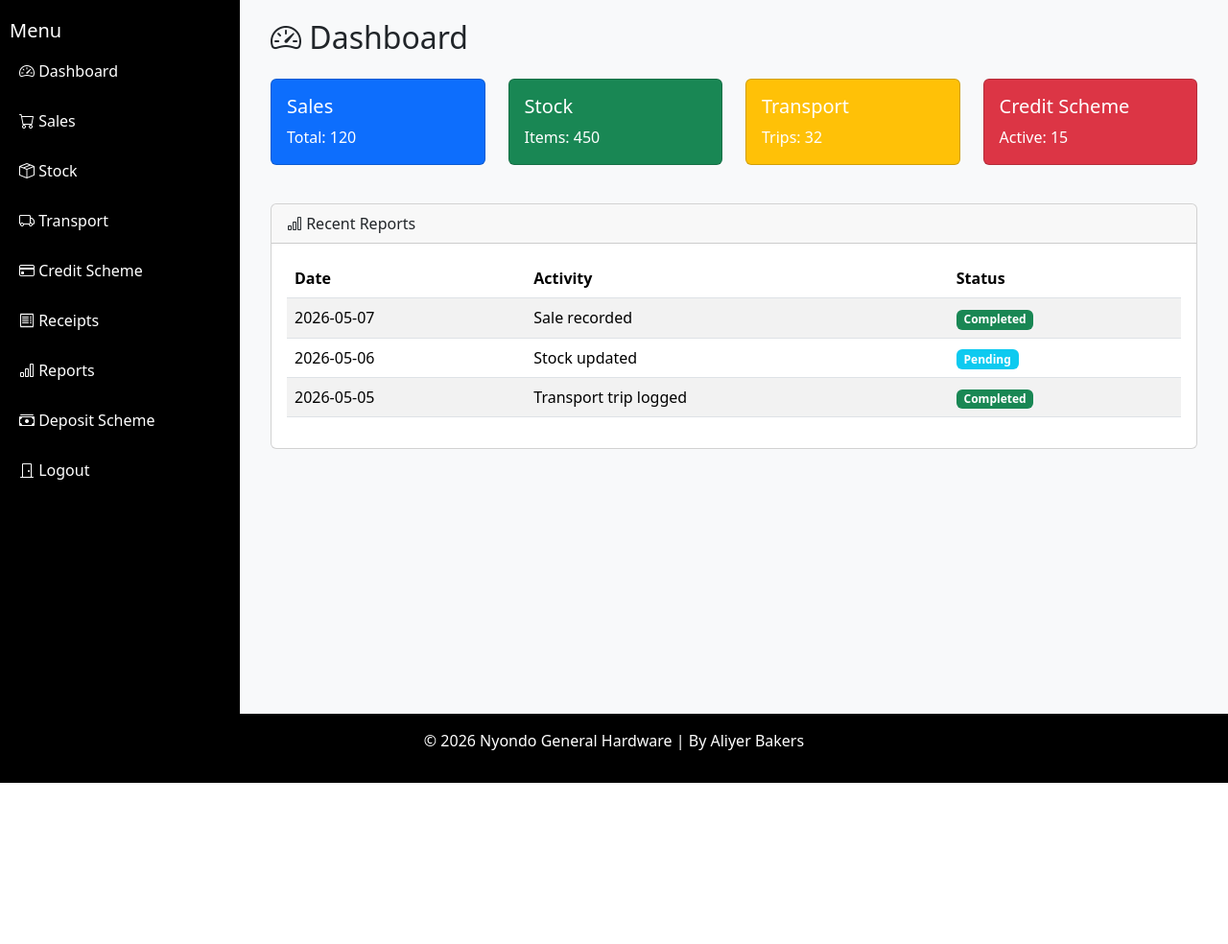
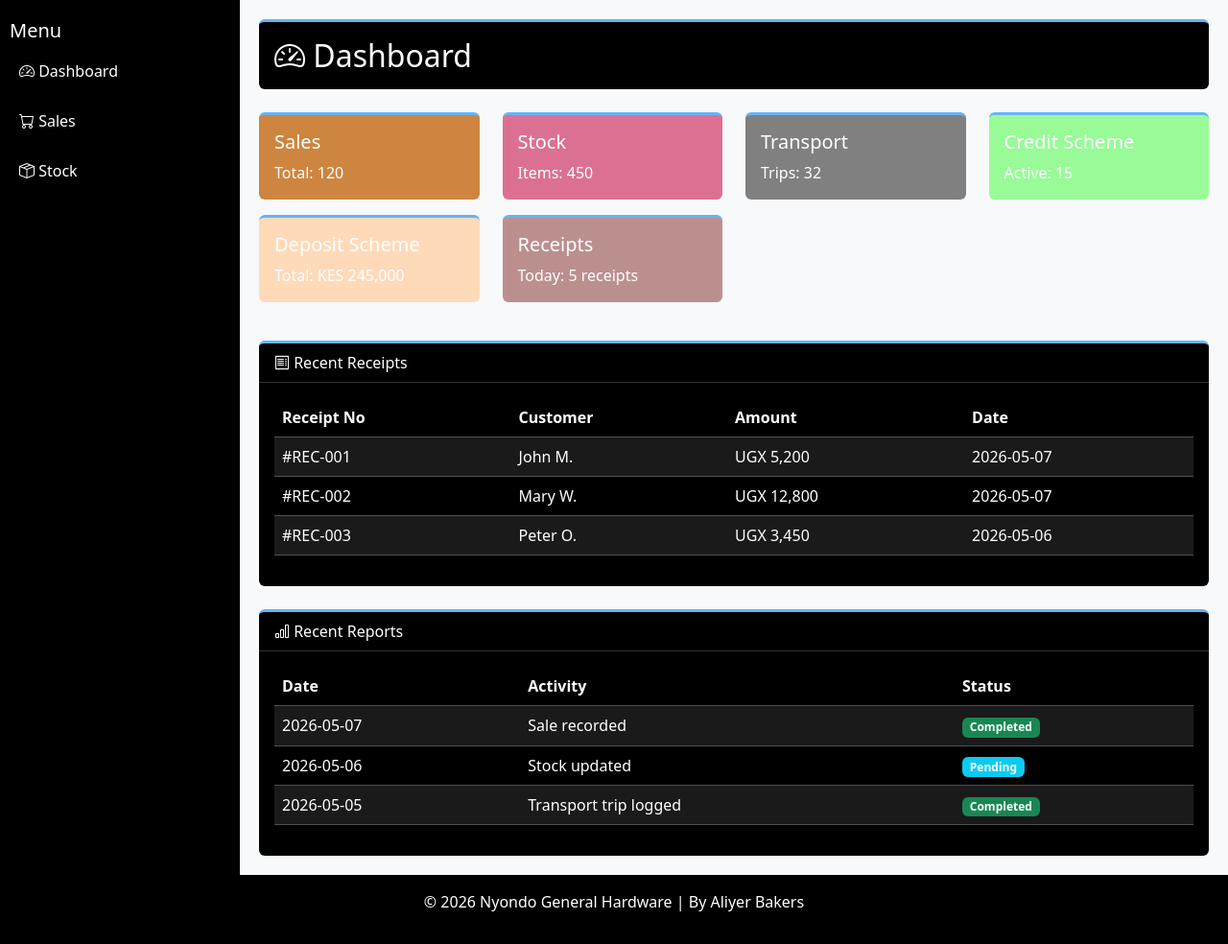
Before and after one commit to amusaazi-sudo/nyondogeneralhardwareproject, a Django app: page / in a window 1280 px wide. Shown: the part 56-1040 px from the top of the page at 96% size. Before the commit the page ends 872 px from the top, so only its background shows below. Run offline with Django 5.2, Linux system fonts and the light colour scheme; data that the repository does not hold is empty; parts of the project's set-up code (start-up, migrations or seed data) failed here and were passed over.

Commit message:
designed the ux for deposit scheme and improved the dashboard

```diff
--- a/nyondogeneralhardware/nyondo/templates/base.html
+++ b/nyondogeneralhardware/nyondo/templates/base.html
@@ -6,7 +6,7 @@
     <meta name="viewport" content="width=device-width, initial-scale=1.0">
     <title>Nyondo General Hardware</title>
 
-    {% load static %}
+    <!-- {% load static %} -->
 
     <link href="https://cdn.jsdelivr.net/npm/bootstrap@5.3.8/dist/css/bootstrap.min.css" rel="stylesheet"
         integrity="sha384-sRIl4kxILFvY47J16cr9ZwB07vP4J8+LH7qKQnuqkuIAvNWLzeN8tE5YBujZqJLB" crossorigin="anonymous">
@@ -103,14 +103,10 @@
         <div class="sidebar">
             <h5>Menu</h5>
             <a href="/nyondogeneralhardware/nyondo/templates/dashboard.html"><i class="bi bi-speedometer2"></i> Dashboard</a>
-            <a href="{% url 'add_sales' %}"><i class="bi bi-cart"></i> Sales</a>
-            <a href="{% url 'add_stock'  %}"><i class="bi bi-box-seam"></i> Stock</a>
-            <a href="{% url '' %}"><i class="bi bi-truck"></i> Transport</a>
-            <a href="{% url '' %}"><i class="bi bi-credit-card"></i> Credit Scheme</a>
-            <a href="{% url '' %}"><i class="bi bi-receipt"></i> Receipts</a>
-            <a href="{% url '' %}"><i class="bi bi-bar-chart"></i> Reports</a>
-            <a href="{% url '' %}"><i class="bi bi-cash-stack"></i> Deposit Scheme</a>
-            <a href="{% url ''%}"><i class="bi bi-door-closed"></i> Logout</a>
+            <a href="{% url 'sales_dashboard' %}"><i class="bi bi-cart"></i> Sales</a>
+            <a href="{% url 'stock_dashboard'  %}"><i class="bi bi-box-seam"></i> Stock</a>
+
+
         </div>
 
         <div class="content">
--- a/nyondogeneralhardware/nyondo/templates/dashboard.html
+++ b/nyondogeneralhardware/nyondo/templates/dashboard.html
@@ -1,72 +1,137 @@
 {% extends 'base.html' %}
 {% block content %}
-<div class="container-fluid">
-    <h2 class="mb-4"><i class="bi bi-speedometer2"></i> Dashboard</h2>
-
+<div class="card mb-4" style="background-color: #000000; border: none; border-top: 3px solid #64B5F6;">
+    <div class="card-body">
+        <h2 class="text-white mb-0">
+            <i class="bi bi-speedometer2"></i> Dashboard
+        </h2>
+    </div>
+</div>
 <!-- Row of summary cards -->
 <div class="row">
     <div class="col-md-3">
-            <div class="card text-white bg-primary mb-3">
+        <div class="card mb-3" style="background-color: peru; border: none; border-top: 3px solid #64B5F6;">
             <div class="card-body">
-                    <h5 class="card-title">Sales</h5>
-                    <p class="card-text">Total: 120</p>
+                <h5 class="card-title text-white">Sales</h5>
+                <p class="card-text text-white">Total: 120</p>
             </div>
         </div>
     </div>
     <div class="col-md-3">
-            <div class="card text-white bg-success mb-3">
+        <div class="card mb-3" style="background-color: palevioletred; border: none; border-top: 3px solid #64B5F6;">
             <div class="card-body">
-                    <h5 class="card-title">Stock</h5>
-                    <p class="card-text">Items: 450</p>
+                <h5 class="card-title text-white">Stock</h5>
+                <p class="card-text text-white">Items: 450</p>
             </div>
         </div>
     </div>
     <div class="col-md-3">
-            <div class="card text-white bg-warning mb-3">
+        <div class="card mb-3" style="background-color: gray; border: none; border-top: 3px solid #64B5F6;">
             <div class="card-body">
-                    <h5 class="card-title">Transport</h5>
-                    <p class="card-text">Trips: 32</p>
+                <h5 class="card-title text-white">Transport</h5>
+                <p class="card-text text-white">Trips: 32</p>
             </div>
         </div>
     </div>
     <div class="col-md-3">
-            <div class="card text-white bg-danger mb-3">
+        <div class="card mb-3" style="background-color: palegreen; border: none; border-top: 3px solid #64B5F6;">
             <div class="card-body">
-                    <h5 class="card-title">Credit Scheme</h5>
-                    <p class="card-text">Active: 15</p>
+                <h5 class="card-title text-white">Credit Scheme</h5>
+                <p class="card-text text-white">Active: 15</p>
             </div>
         </div>
     </div>
 </div>
 
-    <!-- Recent activity table -->
-    <div class="card mt-4">
-        <div class="card-header">
-            <i class="bi bi-bar-chart"></i> Recent Reports
+<!-- Deposit and Receipts Cards -->
+<div class="row">
+    <div class="col-md-3">
+        <div class="card mb-3" style="background-color: peachpuff; border: none; border-top: 3px solid #64B5F6;">
+            <div class="card-body">
+                <h5 class="card-title text-white">Deposit Scheme</h5>
+                <p class="card-text text-white">Total: KES 245,000</p>
+            </div>
+        </div>
+    </div>
+    <div class="col-md-3">
+        <div class="card mb-3" style="background-color: rosybrown; border: none; border-top: 3px solid #64B5F6;">
+            <div class="card-body">
+                <h5 class="card-title text-white">Receipts</h5>
+                <p class="card-text text-white">Today: 5 receipts</p>
+            </div>
+        </div>
+    </div>
+</div>
+
+<!-- Recent Receipts Table -->
+<div class="card mt-4" style="background-color: #000000; border: none; border-top: 3px solid #64B5F6;">
+    <div class="card-header bg-transparent" style="border-bottom: 1px solid #333;">
+        <i class="bi bi-receipt text-white"></i>
+        <span class="text-white"> Recent Receipts</span>
     </div>
     <div class="card-body">
-            <table class="table table-striped">
+        <table class="table table-dark table-striped">
             <thead>
                 <tr>
-                        <th>Date</th>
-                        <th>Activity</th>
-                        <th>Status</th>
+                    <th class="text-white">Receipt No</th>
+                    <th class="text-white">Customer</th>
+                    <th class="text-white">Amount</th>
+                    <th class="text-white">Date</th>
                 </tr>
             </thead>
             <tbody>
                 <tr>
-                        <td>2026-05-07</td>
-                        <td>Sale recorded</td>
+                    <td class="text-white">#REC-001</td>
+                    <td class="text-white">John M.</td>
+                    <td class="text-white">UGX 5,200</td>
+                    <td class="text-white">2026-05-07</td>
+                </tr>
+                <tr>
+                    <td class="text-white">#REC-002</td>
+                    <td class="text-white">Mary W.</td>
+                    <td class="text-white">UGX 12,800</td>
+                    <td class="text-white">2026-05-07</td>
+                </tr>
+                <tr>
+                    <td class="text-white">#REC-003</td>
+                    <td class="text-white">Peter O.</td>
+                    <td class="text-white">UGX 3,450</td>
+                    <td class="text-white">2026-05-06</td>
+                </tr>
+            </tbody>
+        </table>
+    </div>
+</div>
+
+<!-- Recent Reports Table -->
+<div class="card mt-4" style="background-color: #000000; border: none; border-top: 3px solid #64B5F6;">
+    <div class="card-header bg-transparent" style="border-bottom: 1px solid #333;">
+        <i class="bi bi-bar-chart text-white"></i>
+        <span class="text-white"> Recent Reports</span>
+    </div>
+    <div class="card-body">
+        <table class="table table-dark table-striped">
+            <thead>
+                <tr>
+                    <th class="text-white">Date</th>
+                    <th class="text-white">Activity</th>
+                    <th class="text-white">Status</th>
+                </tr>
+            </thead>
+            <tbody>
+                <tr>
+                    <td class="text-white">2026-05-07</td>
+                    <td class="text-white">Sale recorded</td>
                     <td><span class="badge bg-success">Completed</span></td>
                 </tr>
                 <tr>
-                        <td>2026-05-06</td>
-                        <td>Stock updated</td>
+                    <td class="text-white">2026-05-06</td>
+                    <td class="text-white">Stock updated</td>
                     <td><span class="badge bg-info">Pending</span></td>
                 </tr>
                 <tr>
-                        <td>2026-05-05</td>
-                        <td>Transport trip logged</td>
+                    <td class="text-white">2026-05-05</td>
+                    <td class="text-white">Transport trip logged</td>
                     <td><span class="badge bg-success">Completed</span></td>
                 </tr>
             </tbody>
@@ -74,4 +139,15 @@
     </div>
 </div>
 </div>
+
+<style>
+    .table-dark {
+        --bs-table-bg: #000000;
+        --bs-table-striped-bg: #1a1a1a;
+    }
+
+    .card-header {
+        background-color: transparent !important;
+    }
+</style>
 {% endblock %}
--- a/nyondogeneralhardware/nyondo/templates/sales_reg.html
+++ b/nyondogeneralhardware/nyondo/templates/sales_reg.html
@@ -4,7 +4,7 @@
       integrity="sha384-sRIl4kxILFvY47J16cr9ZwB07vP4J8+LH7qKQnuqkuIAvNWLzeN8tE5YBujZqJLB" crossorigin="anonymous">
 <link rel="stylesheet" href="/nyondogeneralhardware/nyondo/static/salesreg.css">
 <div class="container mt-4">
-  <h2 class="mb-4">Sales Records</h2>
+  <h2 class="mb-4">SALES REGISTER FORM</h2>
 
   <form method="post" class="row g-3">
     {% csrf_token %}
--- a/nyondogeneralhardware/nyondo/templates/stock_reg.html
+++ b/nyondogeneralhardware/nyondo/templates/stock_reg.html
@@ -4,7 +4,7 @@
       integrity="sha384-sRIl4kxILFvY47J16cr9ZwB07vP4J8+LH7qKQnuqkuIAvNWLzeN8tE5YBujZqJLB" crossorigin="anonymous">
 <link rel="stylesheet" href="/nyondogeneralhardware/nyondo/static/salesreg.css">
 <div class="container mt-4">
-  <h2 class="mb-4">Stock Records</h2>
+  <h2 class="mb-4">STOCK REGISTER FORM</h2>
 
   <form method="post" class="row g-3">
     {% csrf_token %}
@@ -53,7 +53,7 @@
 
     <!-- Submit Button -->
     <div class="col-12">
-      <button type="submit" class="btn btn-primary">  <a href="stock.html"></a>ADD STOCK</button>
+      <button type="submit" class="btn btn-primary">  <a href="stock.html"></a>SAVE STOCK</button>
     </div>
   </form>
 </div>
--- a/nyondogeneralhardware/nyondo/views.py
+++ b/nyondogeneralhardware/nyondo/views.py
@@ -82,3 +82,67 @@ def dashboard(request):
         "recent_sales": recent_sales,
     }
     return render(request, "dashboard.html", context)
+
+def sales_dashboard(request):
+    return render(request, 'sales_dashboard.html')
+
+def stock_dashboard(request):
+    return render(request, 'stock_dashboard.html')
+
+# def deposit_create(request):
+#     """Create a new deposit receipt"""
+#     if request.method == 'POST':
+#         # Create new deposit from form data
+#         deposit = Deposit(
+#             receipt_number=request.POST.get('receipt_number'),
+#             date=request.POST.get('date'),
+#             customer_name=request.POST.get('customer_name'),
+#             NIN=request.POST.get('NIN'),
+#             contact=request.POST.get('contact'),
+#             signature=request.POST.get('signature'),
+#             deposit_amount=request.POST.get('deposit_amount'),
+#             expiry_date=request.POST.get('expiry_date'),
+#             total_balance=request.POST.get('total_balance')
+#         )
+#         deposit.save()
+#         messages.success(request, 'Deposit saved successfully!')
+#         return redirect('deposit_list')
+
+#     return render(request, 'deposit_form.html')
+
+# def deposit_list(request):
+#     """Display all deposits"""
+#     deposits = Deposit.objects.all()
+#     return render(request, 'deposit_list.html', {'deposits': deposits})
+
+# def deposit_edit(request, pk):
+#     """Edit a deposit"""
+#     deposit = get_object_or_404(Deposit, pk=pk)
+
+#     if request.method == 'POST':
+#         # Update the deposit with new values
+#         deposit.receipt_number = request.POST.get('receipt_number')
+#         deposit.date = request.POST.get('date')
+#         deposit.customer_name = request.POST.get('customer_name')
+#         deposit.NIN = request.POST.get('NIN')
+#         deposit.contact = request.POST.get('contact')
+#         deposit.signature = request.POST.get('signature')
+#         deposit.deposit_amount = request.POST.get('deposit_amount')
+#         deposit.expiry_date = request.POST.get('expiry_date')
+#         deposit.total_balance = request.POST.get('total_balance')
+#         deposit.save()
+#         messages.success(request, 'Deposit updated successfully!')
+#         return redirect('deposit_list')
+
+#     return render(request, 'deposit_edit.html', {'deposit': deposit})
+
+# def deposit_delete(request, pk):
+#     """Delete a deposit"""
+#     deposit = get_object_or_404(Deposit, pk=pk)
+
+#     if request.method == 'POST':
+#         deposit.delete()
+#         messages.success(request, 'Deposit deleted successfully!')
+#         return redirect('deposit_list')
+
+#     return render(request, 'deposit_confirm_delete.html', {'deposit': deposit})
--- a/nyondogeneralhardware/nyondogeneralhardware/urls.py
+++ b/nyondogeneralhardware/nyondogeneralhardware/urls.py
@@ -21,9 +21,11 @@ from nyondo import views
 urlpatterns = [
     path('admin/', admin.site.urls),
     path("", views.dashboard, name="dashboard"),
+    path("sales/", views.sales_dashboard, name="sales_dashboard"),
+    path("sales/", views.sales, name="sales"),
+    path("add_sales/", views.add_sales, name="add_sales"),
+    path("stocks/", views.stock_dashboard, name="stock_dashboard"),
     path("stocks/", views.stocks, name="stocks"),
     path("add_stock/", views.add_stock, name="add_stock"),
-    path("sales/", views.sales, name="sales"),
-    path("add_sales/", views.add_sales, name="add_sales"),
 
 ]
```
Also changed, not shown: nyondogeneralhardware/nyondo/models.py (+12 -0 lines), nyondogeneralhardware/nyondo/templates/deposit.html (+35 -0 lines), nyondogeneralhardware/nyondo/templates/deposit_delete.html (added, +70 -0 lines), nyondogeneralhardware/nyondo/templates/deposit_edit.html (added, +85 -0 lines), nyondogeneralhardware/nyondo/templates/deposit_reciept.html (+4 -3 lines), nyondogeneralhardware/nyondo/templates/sales_dashboard.html (added, +90 -0 lines), nyondogeneralhardware/nyondo/templates/stock_dashboard.html (added, +139 -0 lines), nyondogeneralhardware/nyondo/templates/sales_delete.html (renamed from nyondogeneralhardware/nyondo/templates/delete.html), nyondogeneralhardware/nyondo/templates/sales_edit.html (renamed from nyondogeneralhardware/nyondo/templates/edit.html), nyondogeneralhardware/nyondo/templates/stock_delete.html (added), nyondogeneralhardware/nyondo/templates/stock_edit.html (added). Lines whose indentation alone changed are shown as unchanged.
